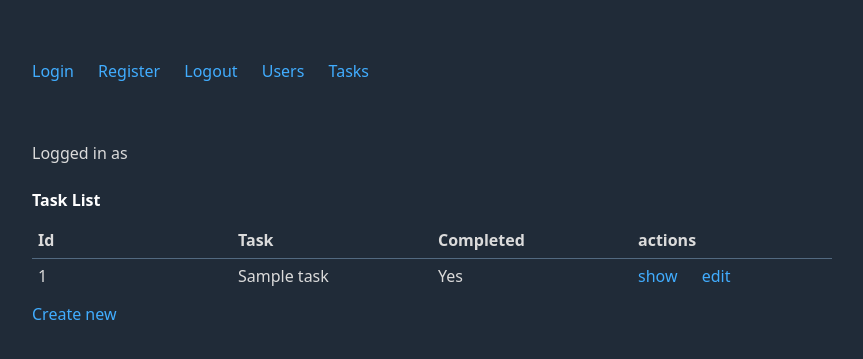
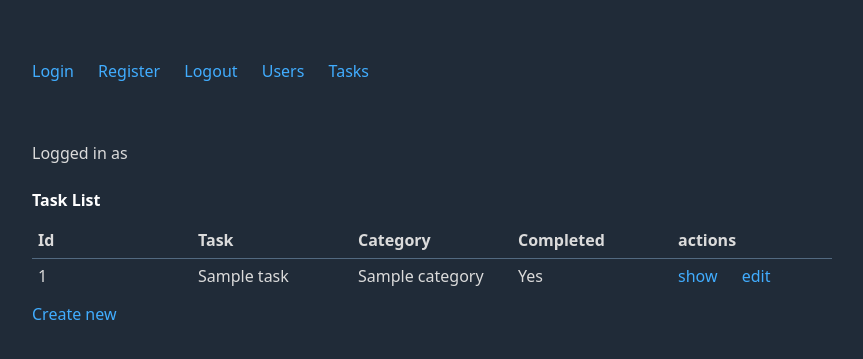
Before and after one commit to lukehayes/SymfonyAuthentication, a Symfony app: template templates/task/index.html.twig in a window 1280 px wide. Shown: the top 359 px of the page, without its empty margins (208-1071 px from the left). Run offline with Twig, Linux system fonts and the light colour scheme; the template is opened without the code that fills it: most values are stand-ins (such as "Sample title", 1, 10 or a date in 2020); some libraries are stand-ins or nearby versions.

Commit message:
Task category is now displayed.

```diff
--- a/templates/task/index.html.twig
+++ b/templates/task/index.html.twig
@@ -13,6 +13,7 @@
             <tr>
                 <th>Id</th>
                 <th>Task</th>
+                <th>Category</th>
                 <th>Completed</th>
                 <th>actions</th>
             </tr>
@@ -22,6 +23,7 @@
             <tr>
                 <td>{{ task.id }}</td>
                 <td>{{ task.task }}</td>
+                <td>{{ task.category }}</td>
                 <td>{{ task.completed ? 'Yes' : 'No' }}</td>
                 <td>
                     <a href="{{ path('app_task_show', {'id': task.id}) }}">show</a>
```
